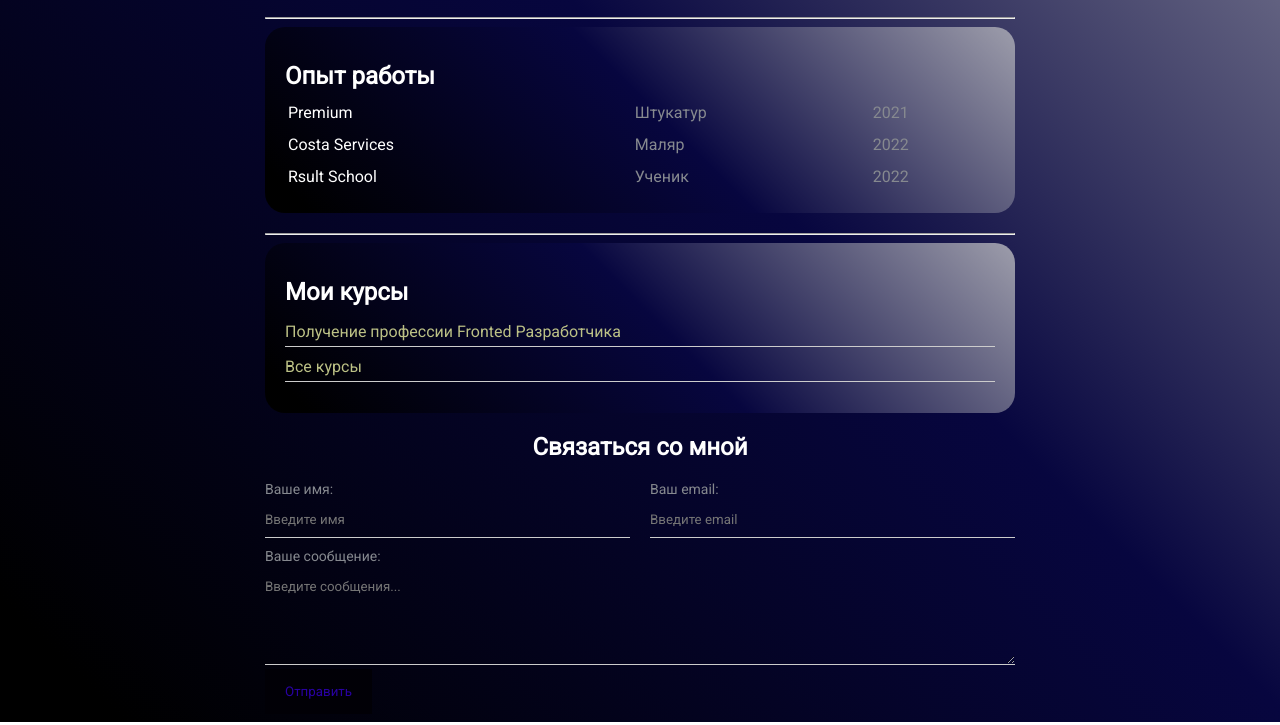
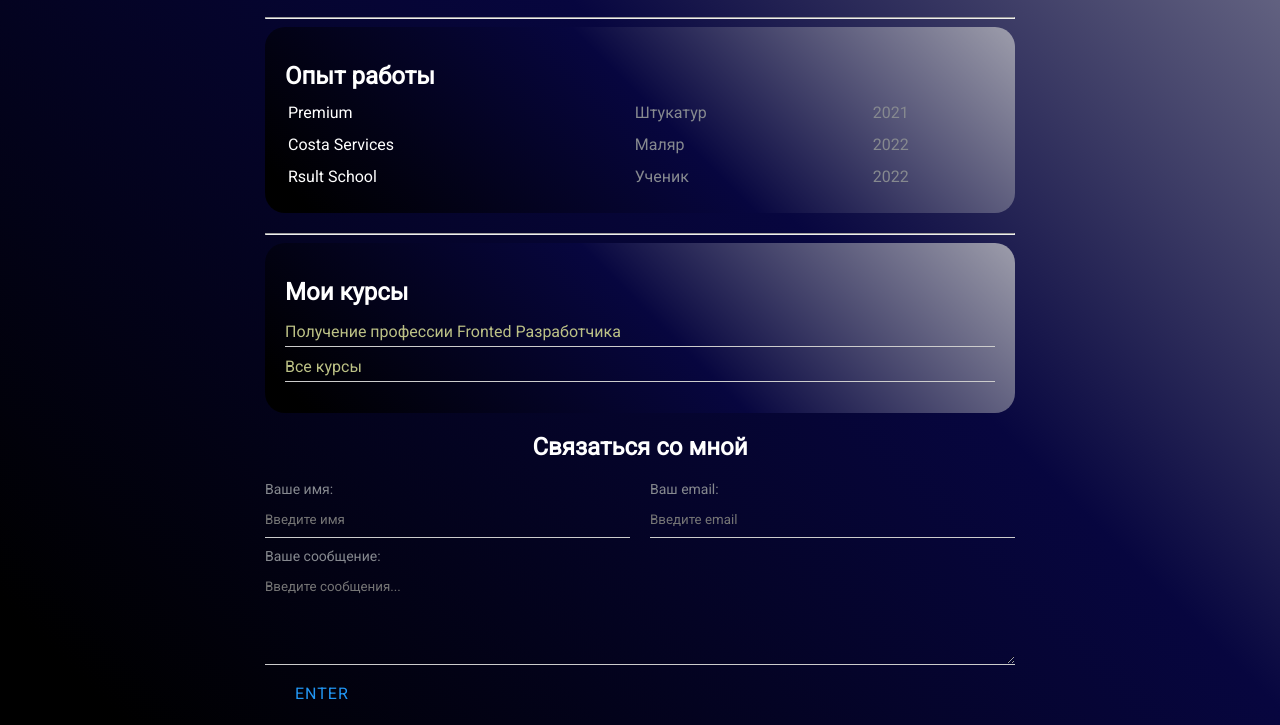
Before and after one commit to vaspurak/Primero, a plain HTML site: page index.html in a window 1280 px wide. Shown: the part 465-1190 px from the top of the page. Drawn offline with Linux system fonts and the light colour scheme.

Commit message:
Add files via upload

```diff
--- a/index.html
+++ b/index.html
@@ -108,7 +108,15 @@
             placeholder="Введите сообщения..."
           ></textarea>
         </div>
-        <input class="btn" type="submit" value="Отправить" />
+        <!-- <input class="button" type="submit" value="Отправить" /> -->
+
+        <a href="" class="button"
+          ><span class="button_line button_line--top"></span>
+          <span class="button_line button_line--right"></span>
+          <span class="button_line button_line--bottom"></span>
+          <span class="button_line button_line--left"></span>
+          ENTER</a
+        >
       </form>
     </div>
   </body>
--- a/style.css
+++ b/style.css
@@ -75,6 +75,10 @@ a:active {
     rgb(157, 157, 171)
   );
 }
+.bg-yellow:hover {
+  transform: translateY(-5px);
+  box-shadow: 0 0 80px #2196f3;
+}
 .bg-red {
   background: linear-gradient(
     45deg,
@@ -82,6 +86,10 @@ a:active {
     rgb(7, 6, 63),
     rgb(157, 157, 171)
   );
+}
+.bg-red:hover {
+  transform: translateY(-5px);
+  box-shadow: 0 0 80px #2196f3;
 }
 .bg-green {
   background: linear-gradient(
@@ -91,27 +99,88 @@ a:active {
     rgb(157, 157, 171)
   );
 }
-.btn {
-  border: none;
-  background: rgb(1, 0, 6);
-  color: #2901a3;
-  padding: 15px 20px;
-  font-family: inherit;
-  cursor: pointer;
-  transition-duration: 0.4s;
+.bg-green:hover {
+  transform: translateY(-5px);
+  box-shadow: 0 0 80px #2196f3;
 }
-.btn:hover {
-  /* transition: 0.1s ease-in-out; */
-  background: rgb(14, 4, 79);
-  color: #5f49dc;
-  opacity: 0.8;
-  transform: scale(1.1);
-  box-shadow: 0 0 5px 5px rgba(77, 59, 245, 0.5);
+.button {
+  margin: 5px 0 0 10px;
+  position: relative;
+  display: inline-block;
+  padding: 10px 20px;
+  color: #2196f3;
+  font-size: inherit;
+  letter-spacing: 1px;
+  overflow: hidden;
+  transition: 0.2s;
 }
-.btn:active {
-  color: rgb(255, 0, 0);
+.button_line {
+  position: absolute;
+  /* display: block; */
+}
+.button_line--top {
+  top: 0;
+  left: -100%;
+  width: 100%;
+  height: 2px;
+  background: linear-gradient(90deg, transparent, #2196f3);
+}
+.button:hover .button_line--top {
+  left: 100%;
+  transition: 1s;
+  transition-delay: 0.25s;
+}
+.button_line--bottom {
+  bottom: 0;
+  right: -100%;
+  width: 100%;
+  height: 2px;
+  background: linear-gradient(270deg, transparent, #2196f3);
+}
+.button:hover .button_line--bottom {
+  right: 100%;
+  transition: 1s;
+  transition-delay: 0.25s;
+}
+.button_line--left {
+  bottom: -100%;
+  left: 0;
+  width: 2px;
+  height: 100%;
+  background: linear-gradient(0deg, transparent, #2196f3);
+}
+.button:hover .button_line--left {
+  bottom: 100%;
+  transition: 1s;
+  transition-delay: 0s;
+}
+.button_line--right {
+  top: -100%;
+  right: 0;
+  width: 2px;
+  height: 100%;
+  background: linear-gradient(180deg, transparent, #2196f3);
+}
+.button:hover .button_line--right {
+  top: 100%;
+  transition: 1s;
+  /* transition-delay: 0s; */
+}
+
+.button:hover {
+  box-shadow: 0 0 80px #2196f3;
+  background-color: #2196f3;
+  color: #333;
+  text-decoration: none;
+  transition-delay: 0.5s;
+  transform: translateY(-5px);
+}
+.button:active {
+  background-color: red;
+  transform: scale(1);
   box-shadow: 0 0 5px 5px rgba(255, 0, 0, 0.5);
 }
+
 .list {
   padding: 0 20px;
 }
```
